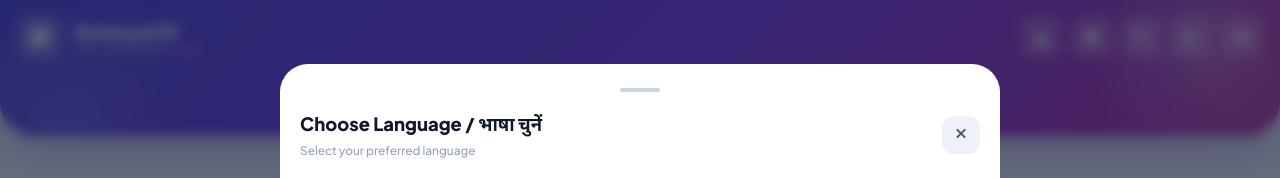
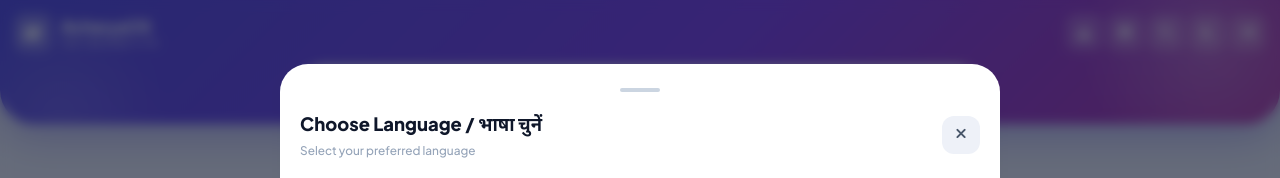
Before and after one commit to summitkummar/AcharyaOS, a plain HTML site: page index.html in a window 1280 px wide. Shown: the top 178 px of the page. Drawn offline with Linux system fonts and the light colour scheme.

Commit message:
Update index.html

```diff
--- a/index.html
+++ b/index.html
@@ -62,19 +62,18 @@ input,select,textarea{font-family:inherit;font-size:.95rem;color:inherit;}
 @keyframes splBar{to{width:100%;}}
 .splash-made{position:absolute;bottom:38px;color:rgba(255,255,255,.85);font-size:.7rem;font-weight:600;letter-spacing:1.5px;text-transform:uppercase;}
 
-/* APP BAR */
-.app-bar{background:linear-gradient(135deg,#4F46E5 0%,#7C3AED 55%,#DB2777 130%);padding:16px 18px 76px;position:relative;border-radius:0 0 34px 34px;box-shadow:0 12px 40px rgba(79,70,229,.35);overflow:hidden;padding-top:calc(16px + env(safe-area-inset-top));}
+/* APP BAR (Fixed Spacing) */
+.app-bar{background:linear-gradient(135deg,#4F46E5 0%,#7C3AED 55%,#DB2777 130%);padding:14px 14px 72px;position:relative;border-radius:0 0 34px 34px;box-shadow:0 12px 40px rgba(79,70,229,.35);overflow:hidden;padding-top:calc(14px + env(safe-area-inset-top));}
 .app-bar::before{content:'';position:absolute;top:-80px;right:-60px;width:260px;height:260px;background:radial-gradient(circle,rgba(255,255,255,.22),transparent 70%);border-radius:50%;pointer-events:none;}
 .app-bar::after{content:'';position:absolute;bottom:-100px;left:-50px;width:220px;height:220px;background:radial-gradient(circle,rgba(255,255,255,.12),transparent 70%);border-radius:50%;pointer-events:none;}
-.bar-row{display:flex;justify-content:space-between;align-items:center;position:relative;z-index:1;}
-.brand{display:flex;align-items:center;gap:12px;color:#fff;}
-.brand-icon{width:44px;height:44px;background:rgba(255,255,255,.25);border-radius:14px;display:flex;align-items:center;justify-content:center;font-size:1.2rem;backdrop-filter:blur(10px);box-shadow:inset 0 1px 0 rgba(255,255,255,.4);}
-.brand-text{font-weight:800;font-size:1.2rem;letter-spacing:-.4px;line-height:1.1;}
-.brand-text small{display:block;font-size:.55rem;font-weight:700;opacity:.92;letter-spacing:2.8px;text-transform:uppercase;margin-top:3px;}
-.bar-actions{display:flex;gap:8px;}
-.icon-btn{width:42px;height:42px;border-radius:13px;background:rgba(255,255,255,.22);display:flex;align-items:center;justify-content:center;font-size:.95rem;color:#fff;backdrop-filter:blur(10px);transition:transform .15s,background .15s;box-shadow:inset 0 1px 0 rgba(255,255,255,.3);position:relative;}
+.bar-row{display:flex;justify-content:space-between;align-items:center;position:relative;z-index:1;gap:8px;}
+.brand{display:flex;align-items:center;gap:9px;color:#fff;min-width:0;flex:1;}
+.brand-icon{width:38px;height:38px;background:rgba(255,255,255,.25);border-radius:11px;display:flex;align-items:center;justify-content:center;font-size:1.05rem;backdrop-filter:blur(10px);box-shadow:inset 0 1px 0 rgba(255,255,255,.4);flex-shrink:0;}
+.brand-text{font-weight:800;font-size:1.05rem;letter-spacing:-.4px;line-height:1.1;white-space:nowrap;overflow:hidden;text-overflow:ellipsis;}
+.brand-text small{display:block;font-size:.5rem;font-weight:700;opacity:.92;letter-spacing:1.5px;text-transform:uppercase;margin-top:3px;white-space:nowrap;}
+.bar-actions{display:flex;gap:5px;flex-shrink:0;}
+.icon-btn{width:36px;height:36px;border-radius:10px;background:rgba(255,255,255,.22);display:flex;align-items:center;justify-content:center;font-size:.85rem;color:#fff;backdrop-filter:blur(10px);transition:transform .15s,background .15s;box-shadow:inset 0 1px 0 rgba(255,255,255,.3);position:relative;}
 .icon-btn:active{transform:scale(.92);background:rgba(255,255,255,.34);}
-.icon-btn .badge{position:absolute;top:-4px;right:-4px;min-width:18px;height:18px;padding:0 5px;border-radius:9px;background:var(--danger);color:#fff;font-size:.6rem;font-weight:800;display:flex;align-items:center;justify-content:center;border:2px solid #fff;}
 
 /* WRAP */
 .wrap{padding:0 16px;max-width:720px;margin:-58px auto 0;position:relative;z-index:2;}
```
